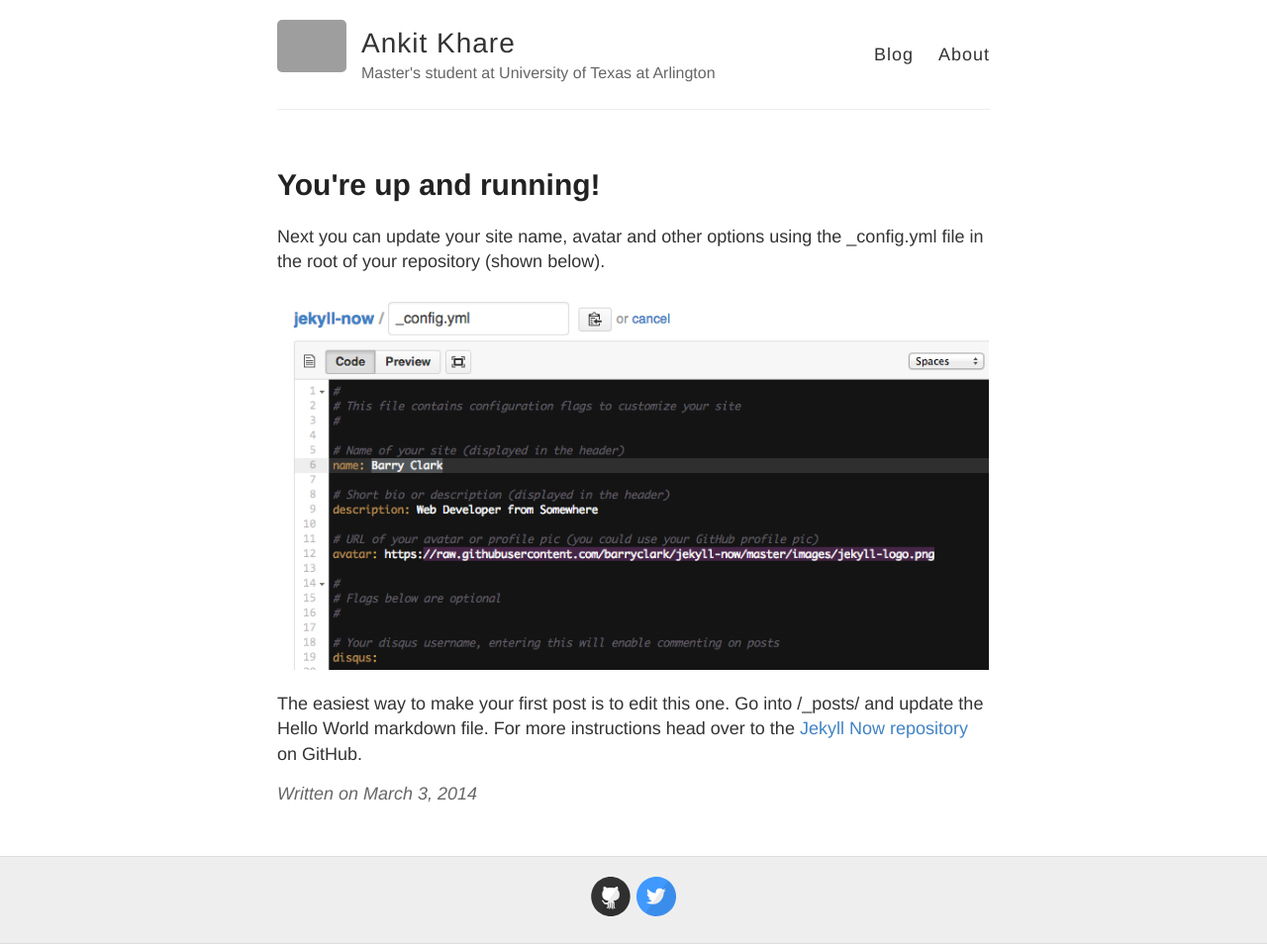
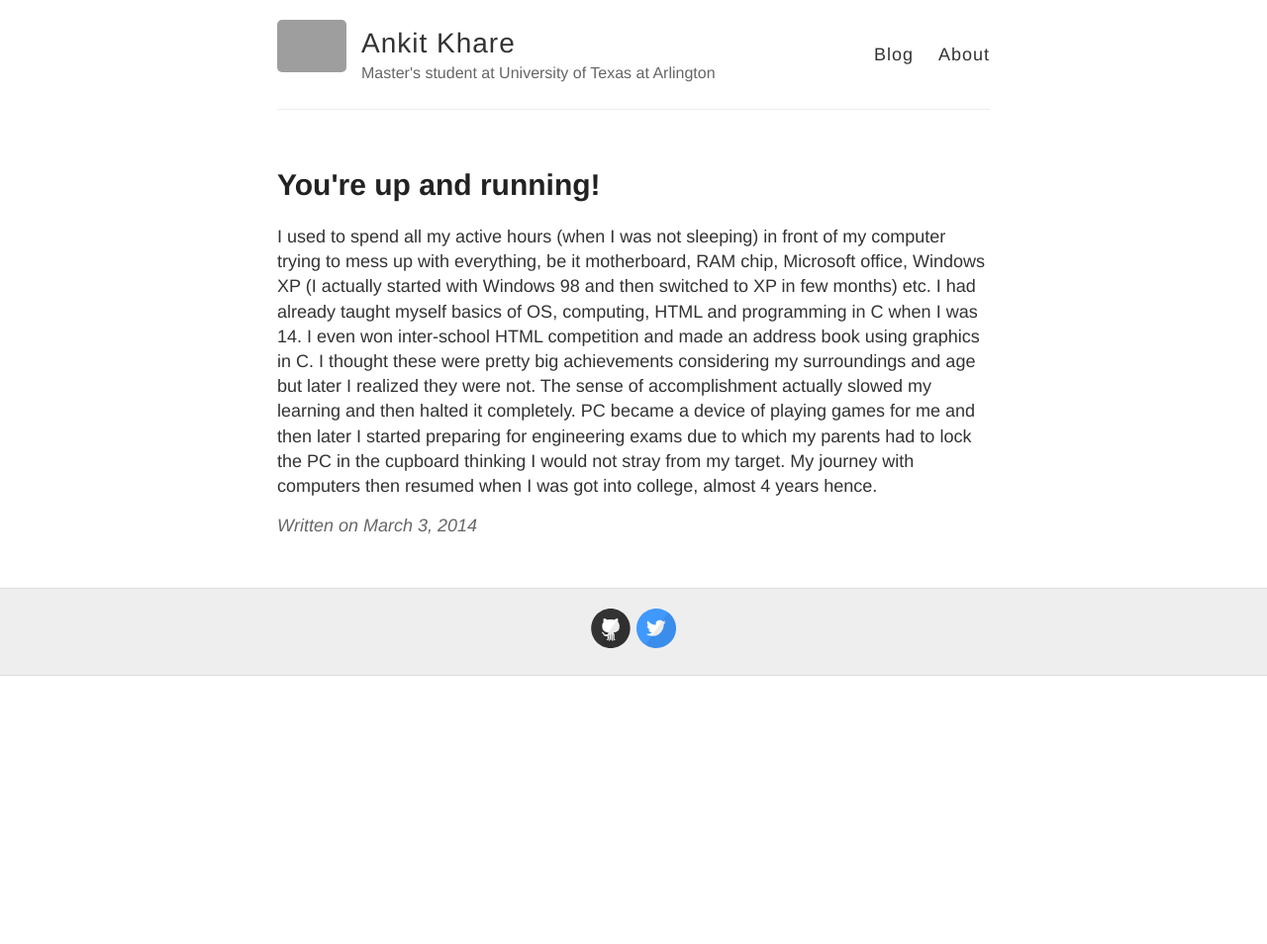
Before and after one commit to ankit1khare/blog2test, a Jekyll site: the page built from _posts/2014-3-3-Hello-World.md, in a window 1280 px wide. Shown: the whole page at 99% size. Built offline with Jekyll 4.4.1, drawn with Linux system fonts in a browser that asks for light colours; comment, search, counter and statistics services are not loaded; after the commit the page ends 900 px from its top, so only the background shows below that; grey boxes are pictures that could not be loaded.

Commit message:
intro to cs

```diff
--- a/_posts/2014-3-3-Hello-World.md
+++ b/_posts/2014-3-3-Hello-World.md
@@ -3,8 +3,4 @@ layout: post
 title: You're up and running!
 ---
 
-Next you can update your site name, avatar and other options using the _config.yml file in the root of your repository (shown below).
-
-![_config.yml]({{ site.baseurl }}/images/config.png)
-
-The easiest way to make your first post is to edit this one. Go into /_posts/ and update the Hello World markdown file. For more instructions head over to the [Jekyll Now repository](https://github.com/barryclark/jekyll-now) on GitHub.
+ I used to spend all my active hours (when I was not sleeping) in front of my computer trying to mess up with everything, be it motherboard, RAM chip, Microsoft office, Windows XP (I actually started with Windows 98 and then switched to XP in few months) etc. I had already taught myself basics of OS, computing, HTML and programming in C when I was 14. I even won inter-school HTML competition and made an address book using graphics in C. I thought these were pretty big achievements considering my surroundings and age but later I realized they were not. The sense of accomplishment actually slowed my learning and then halted it completely. PC became a device of playing games for me and then later I started preparing for engineering exams due to which my parents had to lock the PC in the cupboard thinking I would not stray from my target. My journey with computers then resumed when I was got into college, almost 4 years hence.
```
